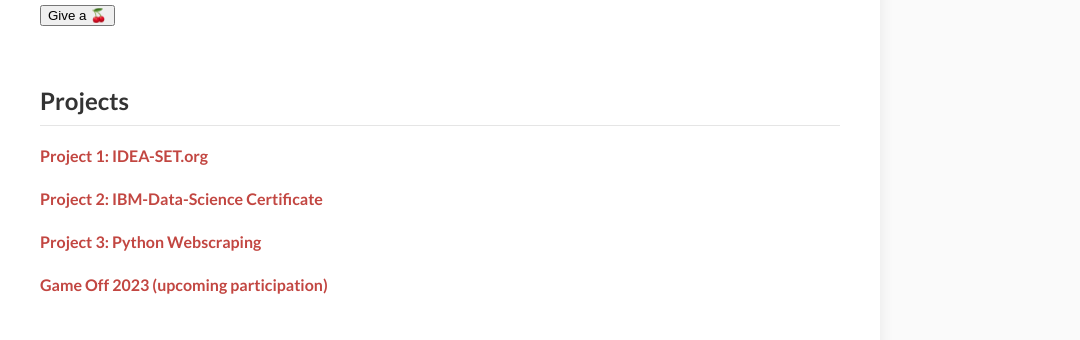
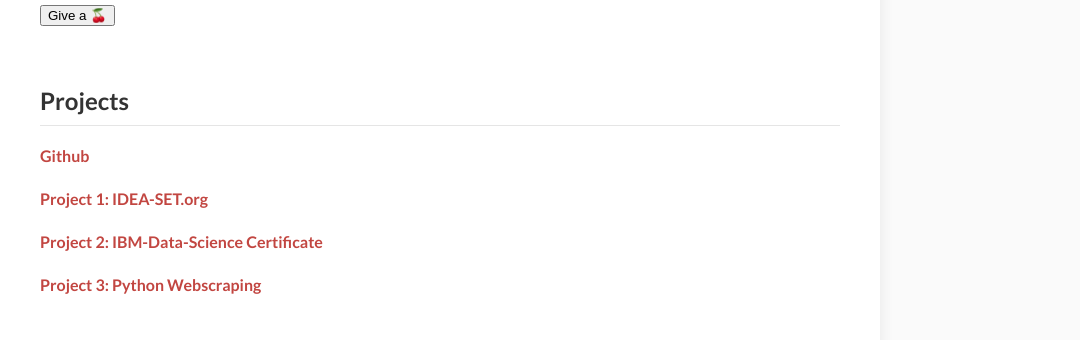
Before and after one commit to pcrumbly/pcrumbly.github.io, a plain HTML site: page index.html in a window 1280 px wide. Shown: the part 460-800 px from the top of the page, without its empty margins (200-1280 px from the left). Drawn offline with Linux system fonts and the light colour scheme; no server answers.

Commit message:
Update index.html

```diff
--- a/index.html
+++ b/index.html
@@ -158,10 +158,10 @@
         <button onclick="incrementCherries()">Give a 🍒</button>
         <h2>Projects</h2>
         <ul>
+            <li><a href="https://github.com/pcrumbly/">Github</a></li>
             <li><a href="https://www.idea-set.org">Project 1: IDEA-SET.org</a></li>
             <li><a href="https://github.com/pcrumbly/IBM-Data-Sci">Project 2: IBM-Data-Science Certificate</a></li>
             <li><a href="https://github.com/pcrumbly/python-scripts">Project 3: Python Webscraping</a></li>
-            <li><a href="https://itch.io/jam/game-off-2023">Game Off 2023 (upcoming participation)</a></li>
         </ul>
         <h2><button onclick="openModal()">Contact Me</button></h2>
         <p>Work together? Feel free to contact me:</p>
```
